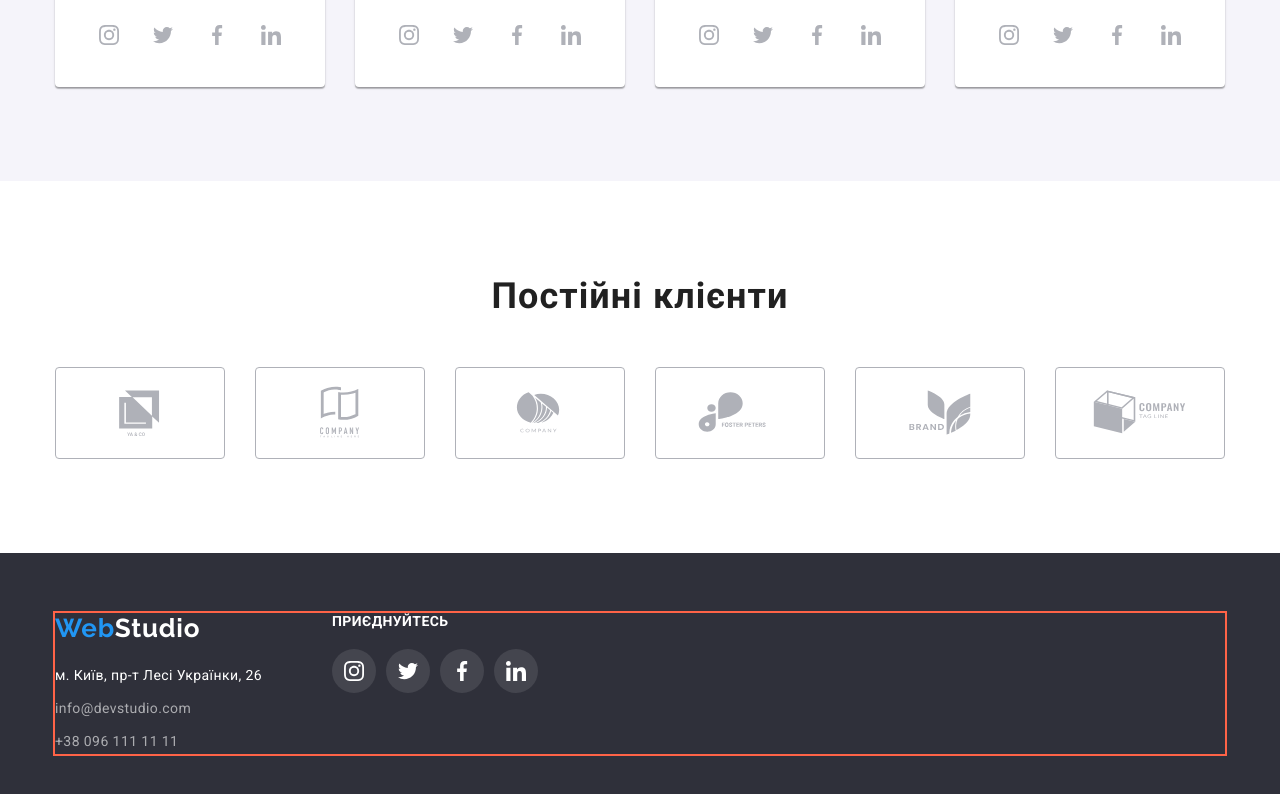
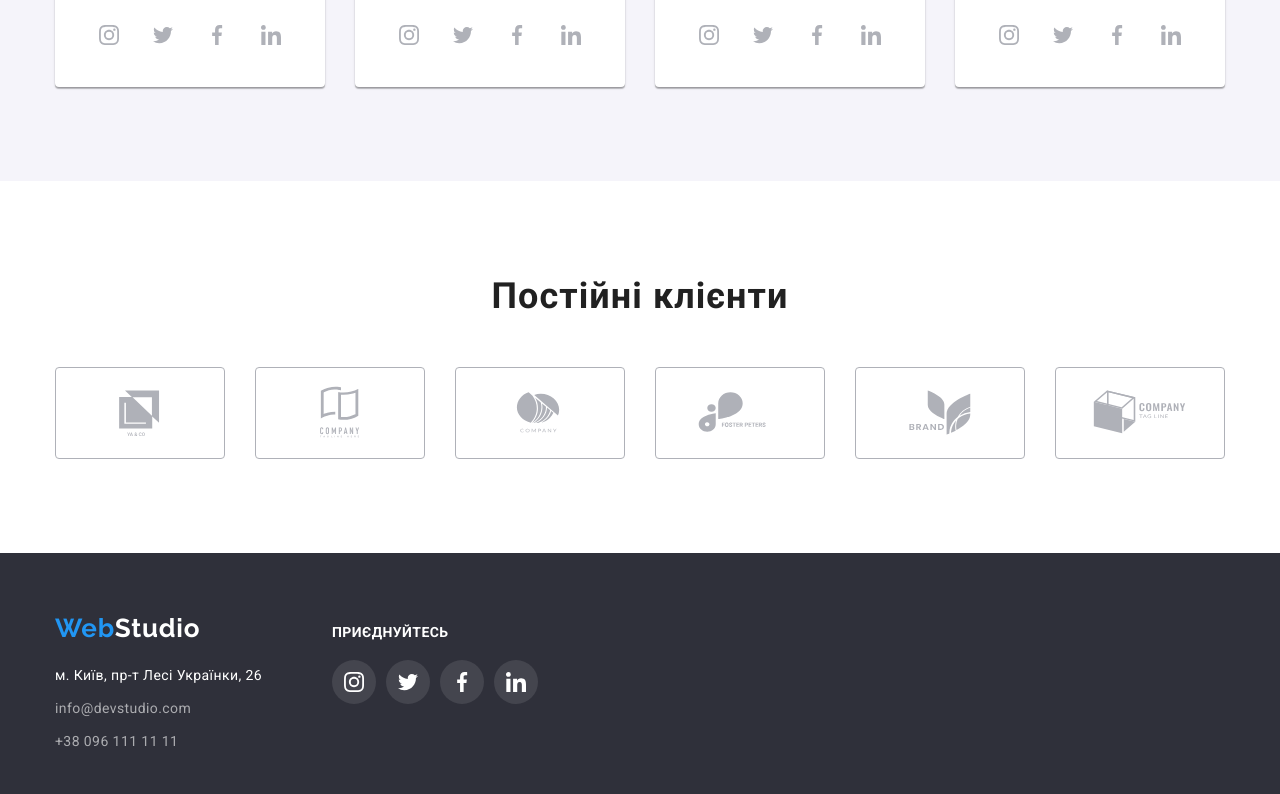
Before and after one commit to Inna-Olkhovskaya/goit-markup-hw-04, a plain HTML site: page index.html in a window 1280 px wide. Shown: the part 2124-2918 px from the top of the page. Drawn offline with nearby package versions, Linux system fonts and the light colour scheme.

Commit message:
finished decorating of Footer
Vertical alignment of two blocks of elements

```diff
--- a/css/styles.css
+++ b/css/styles.css
@@ -469,14 +469,14 @@ footer {
 
 .footer-box {
   display: flex;
-
-  outline: 2px solid tomato;
+  align-items: baseline;
+  /* outline: 2px solid tomato; */
 }
 .wrap-social {
   height: 80px;
   margin-left: 70px;
   align-items: baseline;
- }
+}
 .footer-text {
   font-style: normal;
   font-weight: 700;
@@ -493,8 +493,6 @@ footer {
   margin: 0;
   padding: 0;
   display: flex;
-}
-.footer-item {
 }
 .footer-link {
   width: 44px;
```
